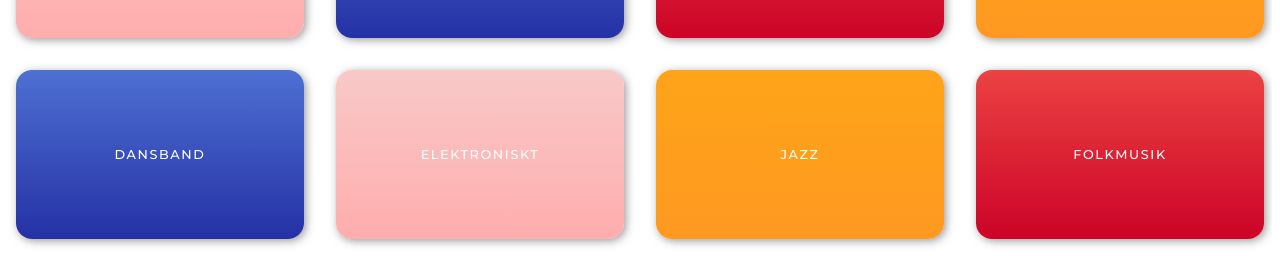
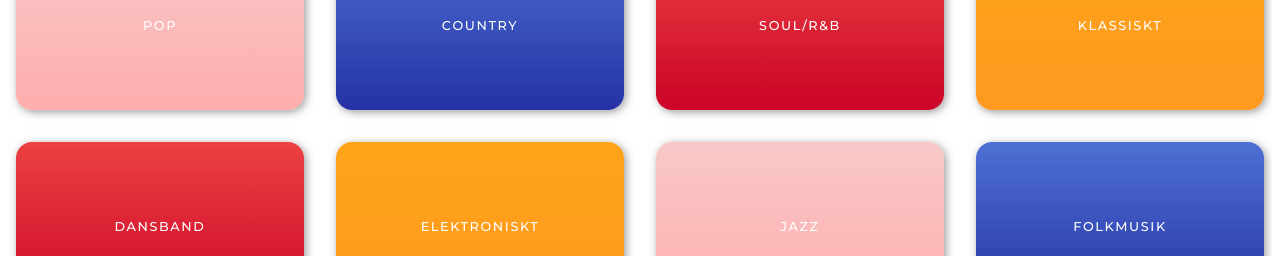
Before and after one commit to danjoh2019/musik_quiz-projekt, a Vue app: page /category in a window 1280 px wide. Shown: the part 1664-1920 px from the top of the page. Built offline with nearby package versions, Linux system fonts and the light colour scheme.

Commit message:
trying to fix cropped img

```diff
--- a/src/views/CategoryView.vue
+++ b/src/views/CategoryView.vue
@@ -64,8 +64,9 @@ button {
 
 }
 
+button[value="elektroniskt"],
+
 button[value="pop"],
-button[value="elektroniskt"],
 button[value="hiphop"] {
     background: linear-gradient(180deg, #F8C8C8 0%, #FFADAD 100%);
     box-shadow: 2px 2px 8px rgba(57, 56, 56, 0.5);
@@ -73,6 +74,7 @@ button[value="hiphop"] {
 }
 
 button[value="dansband"],
+
 button[value="60/70-tal"],
 button[value="country"] {
 
@@ -80,6 +82,7 @@ button[value="country"] {
     box-shadow: 2px 2px 8px rgba(57, 56, 56, 0.5);
 
 }
+
 
 button[value="folkmusik"],
 button[value="soul/r&b"] {
@@ -89,13 +92,14 @@ button[value="soul/r&b"] {
 
 }
 
-button[value="klassiskt"],
-button[value="jazz"] {
+button[value="jazz"],
+button[value="klassiskt"] {
     background: linear-gradient(180deg, #FEA418 0%, #FF9921 100%);
     box-shadow: 2px 2px 8px rgba(57, 56, 56, 0.5);
 
 
 }
+
 
 .header-img img {
     width: 170rem;
@@ -123,6 +127,40 @@ button[value="jazz"] {
         border-radius: 1rem;
         margin: 1rem;
     }
+
+    button[value="jazz"],
+    button[value="pop"],
+    button[value="hiphop"] {
+        background: linear-gradient(180deg, #F8C8C8 0%, #FFADAD 100%);
+        box-shadow: 2px 2px 8px rgba(57, 56, 56, 0.5);
+
+    }
+
+    button[value="folkmusik"],
+    button[value="60/70-tal"],
+    button[value="country"] {
+
+        background: linear-gradient(180deg, #4E70D3 0%, #2431A4 100%);
+        box-shadow: 2px 2px 8px rgba(57, 56, 56, 0.5);
+
+    }
+
+    button[value="dansband"],
+
+    button[value="soul/r&b"] {
+        background: linear-gradient(180deg, #EB4242 0%, #CC0327 100%);
+        box-shadow: 2px 2px 8px rgba(57, 56, 56, 0.5);
+
+
+    }
+
+    button[value="elektroniskt"],
+    button[value="klassiskt"] {
+        background: linear-gradient(180deg, #FEA418 0%, #FF9921 100%);
+        box-shadow: 2px 2px 8px rgba(57, 56, 56, 0.5);
+
+
+    }
 }
 
 /* ---------------- MEDIUM --------------*/
@@ -143,8 +181,8 @@ button[value="jazz"] {
         opacity: 100%;
         z-index: -2;
         left: -8rem;
-        top: -3rem;
-        margin-bottom: -5rem;
+        top: -5rem;
+
 
     }
 
@@ -178,10 +216,12 @@ button[value="jazz"] {
 
 @media screen and (min-width: 992px) {
 
-    .container-category-buttons {
 
-
+    .header-img img {
+        top: -4rem;
+        margin-bottom: -2rem;
 
     }
+
 }
 </style>
```
Also changed, not shown: 1 other file (tests, documents, lock files or other folders).
